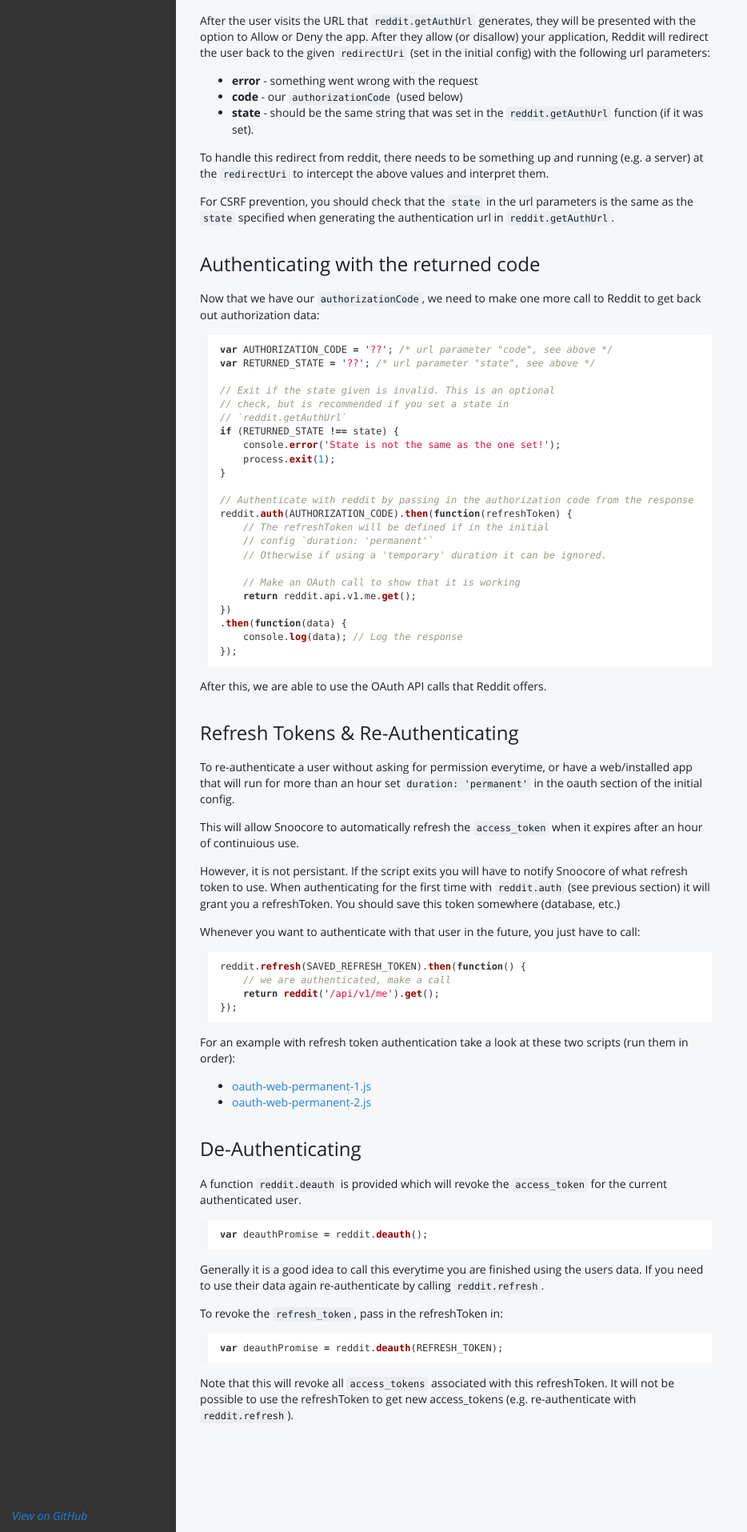
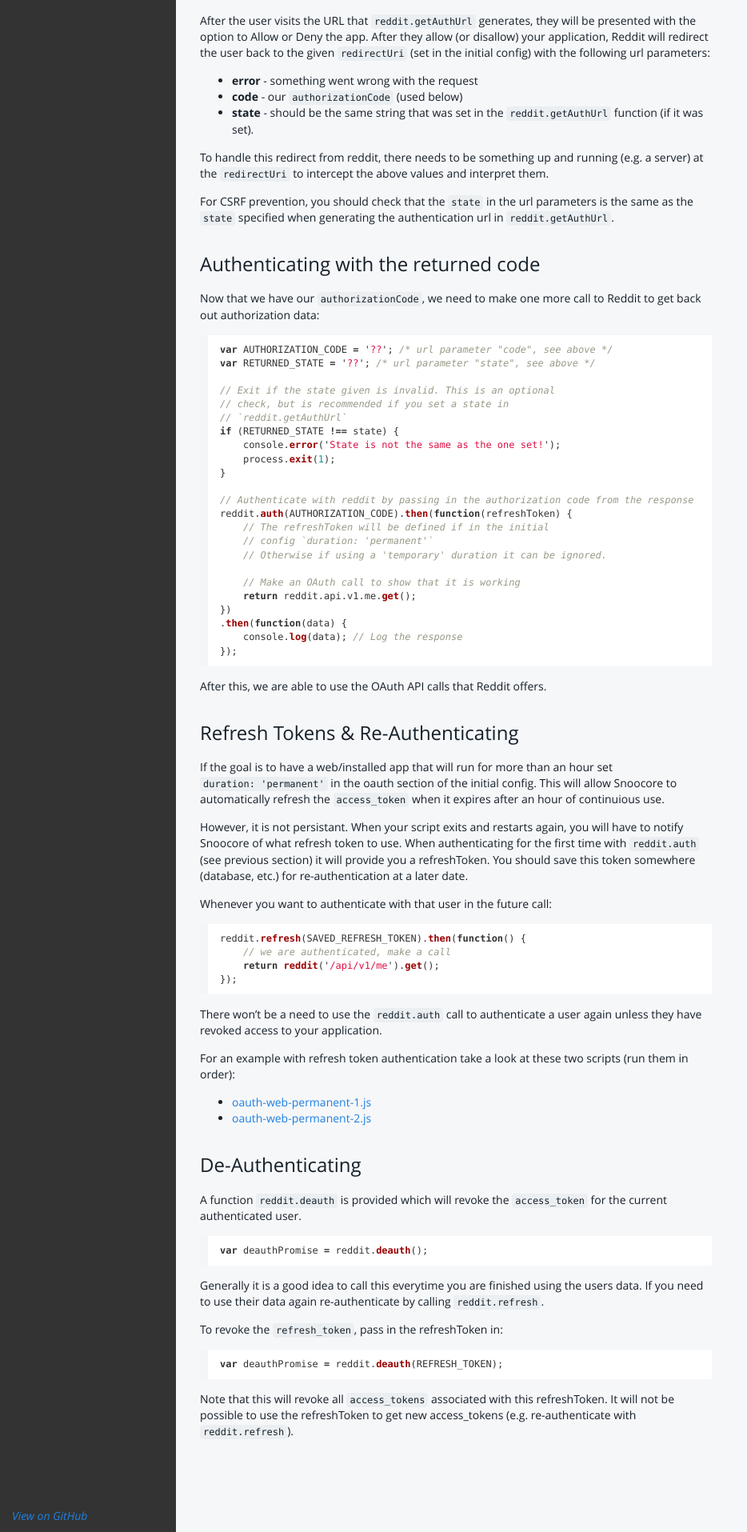
Before and after one commit to terryma/snoocore, a Jekyll site: the page built from oauth.md, in a window 1280 px wide. Shown: the part 2213-4128 px from the top of the page at 80% size, without its empty margins (0-934 px from the left). Built offline with Jekyll 4.4.1, drawn with Linux system fonts in a browser that asks for light colours; Markdown is read by kramdown in place of the engine named in the settings.

Commit message:
fixed some wordage

````diff
--- a/oauth.md
+++ b/oauth.md
@@ -141,13 +141,11 @@ After this, we are able to use the OAuth API calls that Reddit offers.
 
 ### Refresh Tokens & Re-Authenticating
 
-To re-authenticate a user without asking for permission everytime, or have a web/installed app that will run for more than an hour set `duration: 'permanent'` in the oauth section of the initial config.
+If the goal is to have a web/installed app that will run for more than an hour set `duration: 'permanent'` in the oauth section of the initial config. This will allow Snoocore to automatically refresh the `access_token` when it expires after an hour of continuious use.
 
-This will allow Snoocore to automatically refresh the `access_token` when it expires after an hour of continuious use.
+However, it is not persistant. When your script exits and restarts again, you will have to notify Snoocore of what refresh token to use. When authenticating for the first time with `reddit.auth` (see previous section) it will provide you a refreshToken. You should save this token somewhere (database, etc.) for re-authentication at a later date.
 
-However, it is not persistant. If the script exits you will have to notify Snoocore of what refresh token to use. When authenticating for the first time with `reddit.auth` (see previous section) it will grant you a refreshToken. You should save this token somewhere (database, etc.)
-
-Whenever you want to authenticate with that user in the future, you just have to call:
+Whenever you want to authenticate with that user in the future call:
 
 ```javascript
 reddit.refresh(SAVED_REFRESH_TOKEN).then(function() {
@@ -155,6 +153,7 @@ reddit.refresh(SAVED_REFRESH_TOKEN).then(function() {
 	return reddit('/api/v1/me').get();
 });
 ```
+There won't be a need to use the `reddit.auth` call to authenticate a user again unless they have revoked access to your application.
 
 For an example with refresh token authentication take a look at these two scripts (run them in order):
 
````
